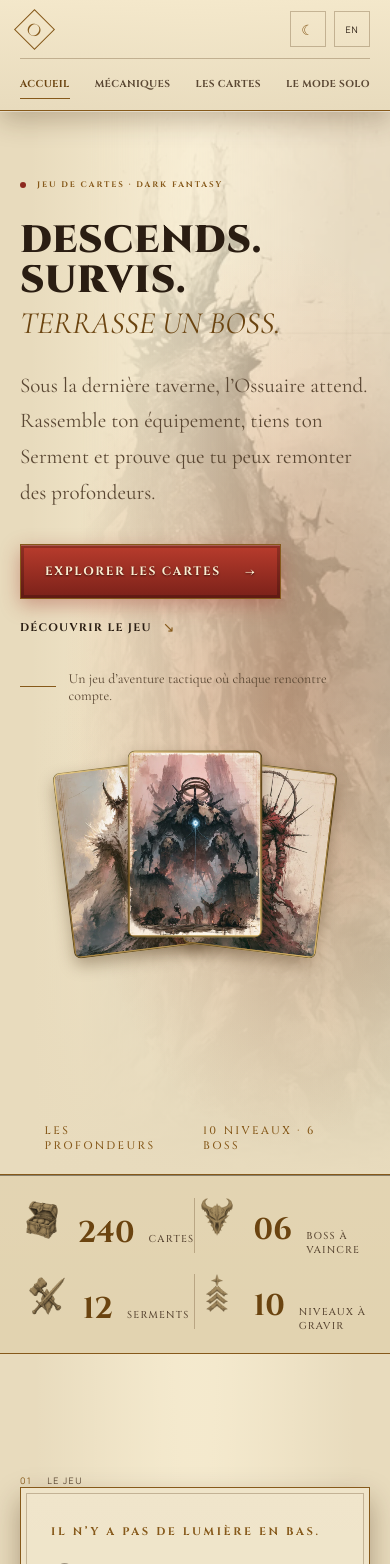
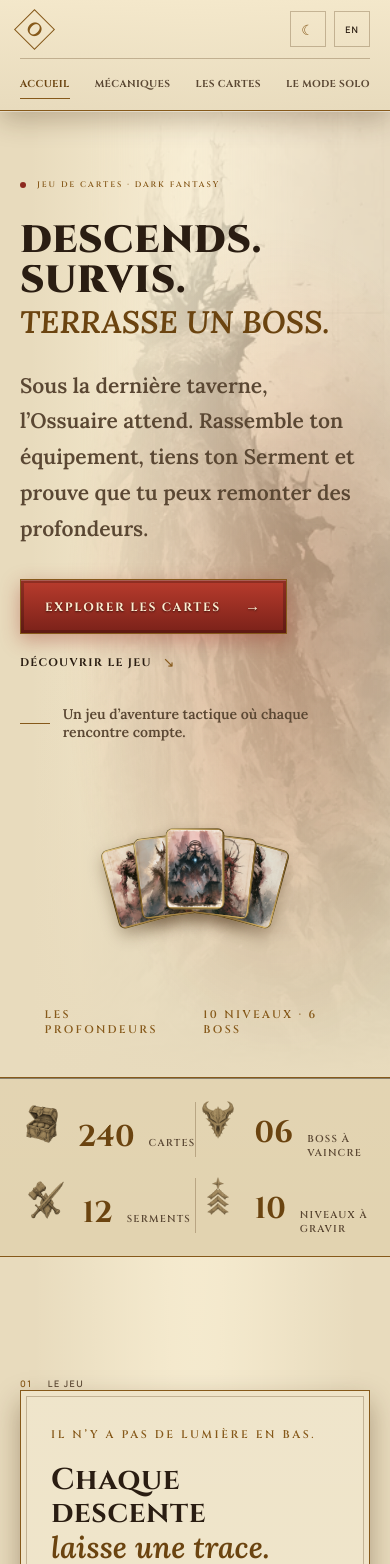
Before and after one commit to G33KOO/Ossuary-game, a React (Vite) app: page / in a window 390 px wide. Shown: the top 1564 px of the page. Built offline with nearby package versions, Linux system fonts and the light colour scheme.

Commit message:
Improve typography readability and fit all homepage cards

```diff
--- a/index.html
+++ b/index.html
@@ -12,7 +12,7 @@
     <link rel="preconnect" href="https://fonts.gstatic.com" crossorigin />
     <link
       rel="stylesheet"
-      href="https://fonts.googleapis.com/css2?family=Cinzel:wght@500;700;900&family=Cormorant+Garamond:ital,wght@0,400;0,500;0,600;1,400;1,500&family=Manrope:wght@400;600;700&display=swap"
+      href="https://fonts.googleapis.com/css2?family=Cinzel:wght@500;600;700;900&family=Lora:ital,wght@0,500;0,600;0,700;1,500;1,600&family=Manrope:wght@500;600;700&display=swap"
     />
     <title>Ossuaire — Descends. Survis. Terrasse un Boss.</title>
   </head>
--- a/src/App.css
+++ b/src/App.css
@@ -167,7 +167,7 @@
 .hero h1 {
   color: var(--bone);
   font-size: clamp(48px, 6.4vw, 92px);
-  font-weight: 500;
+  font-weight: 600;
   letter-spacing: -0.065em;
   line-height: 0.92;
   margin: 30px 0 26px;
@@ -177,7 +177,7 @@ h1 em,
 h2 em {
   color: var(--gold-light);
   font-family: var(--serif);
-  font-weight: 400;
+  font-weight: 600;
   letter-spacing: -0.055em;
 }
 
@@ -514,7 +514,7 @@ h2 em {
   color: var(--gold-light);
   font-family: var(--serif);
   font-size: 26px;
-  font-weight: 400;
+  font-weight: 600;
 }
 
 .stat-strip span {
@@ -564,7 +564,7 @@ h2 em {
 .solo-copy h2 {
   color: var(--bone);
   font-size: clamp(38px, 4.4vw, 62px);
-  font-weight: 500;
+  font-weight: 600;
   letter-spacing: -0.055em;
   line-height: 1.02;
   margin: 20px 0 0;
@@ -665,7 +665,7 @@ h2 em {
   color: var(--bone);
   font-family: var(--serif);
   font-size: 18px;
-  font-weight: 500;
+  font-weight: 600;
   margin: 0 0 10px;
 }
 
@@ -702,7 +702,7 @@ h2 em {
   color: var(--bone);
   font-family: var(--serif);
   font-size: 18px;
-  font-weight: 400;
+  font-weight: 600;
   margin: 7px 0 0;
 }
 
@@ -1028,7 +1028,7 @@ h2 em {
   color: var(--bone);
   font-family: var(--serif);
   font-size: 20px;
-  font-weight: 400;
+  font-weight: 600;
   margin: 14px 0 6px;
 }
 
@@ -1248,7 +1248,7 @@ h2 em {
   color: var(--card-foreground);
   font-family: var(--serif);
   font-size: 36px;
-  font-weight: 400;
+  font-weight: 600;
   line-height: 1.1;
   margin: 10px 0 4px;
 }
@@ -1693,7 +1693,7 @@ h2 em {
 .page-heading h1 {
   font-family: var(--serif);
   font-size: clamp(40px, 5vw, 68px);
-  font-weight: 400;
+  font-weight: 600;
   line-height: 1.05;
   margin: 12px 0 20px;
 }
@@ -1969,7 +1969,7 @@ h2 em {
 .rule-section h2 {
   font-family: var(--serif);
   font-size: clamp(30px, 3.4vw, 42px);
-  font-weight: 400;
+  font-weight: 600;
   margin: 0 0 20px;
 }
 
@@ -1977,7 +1977,7 @@ h2 em {
   color: var(--gold-light);
   font-family: var(--serif);
   font-size: 24px;
-  font-weight: 400;
+  font-weight: 600;
   margin: 32px 0 12px;
 }
 
--- a/src/index.css
+++ b/src/index.css
@@ -1,7 +1,7 @@
 :root {
   --page-pad: clamp(24px, 7vw, 104px);
   --sans: 'Manrope', 'Segoe UI', sans-serif;
-  --serif: 'Cormorant Garamond', Georgia, serif;
+  --serif: 'Lora', Georgia, serif;
   --background: #171512;
   --surface: #1c1915;
   --surface-strong: #211c17;
@@ -22,7 +22,7 @@
   color-scheme: dark;
   font-family: var(--sans);
   font-synthesis: none;
-  font-weight: 400;
+  font-weight: 600;
   text-rendering: optimizeLegibility;
   -webkit-font-smoothing: antialiased;
   -moz-osx-font-smoothing: grayscale;
--- a/src/styles/fantasy.css
+++ b/src/styles/fantasy.css
@@ -4,8 +4,8 @@
  */
 
 :root {
-  --display: 'Cinzel', 'Cormorant Garamond', Georgia, serif;
-  --serif: 'Cormorant Garamond', Georgia, serif;
+  --display: 'Cinzel', 'Lora', Georgia, serif;
+  --serif: 'Lora', Georgia, serif;
   --background: #100c0a;
   --surface: #1a1411;
   --surface-strong: #221a15;
@@ -215,6 +215,7 @@ h2 em {
 
 .hero-art {
   background: none;
+  container-type: inline-size;
   flex-direction: column;
   min-height: 640px;
 }
@@ -225,9 +226,9 @@ h2 em {
 }
 
 .hero-fan {
-  height: 460px;
+  height: min(460px, 64cqw);
   position: relative;
-  width: min(560px, 100%);
+  width: 100%;
 }
 
 .fan-card {
@@ -241,15 +242,15 @@ h2 em {
   border-radius: 12px;
   box-shadow: var(--shadow-card), inset 0 0 0 1px rgb(0 0 0 / 55%);
   left: 50%;
-  margin: 0 0 0 -112px;
+  margin: 0 0 0 calc(min(224px, 28cqw) / -2);
   padding: 3px;
   position: absolute;
-  top: 40px;
+  top: min(40px, 6cqw);
   transform: translate(var(--x), var(--y)) rotate(var(--r));
   transition:
     transform 260ms ease,
     box-shadow 260ms ease;
-  width: 224px;
+  width: min(224px, 28cqw);
 }
 
 .fan-card img {
@@ -261,34 +262,34 @@ h2 em {
 }
 
 .fan-card:nth-child(1) {
-  --x: -215px;
-  --y: 36px;
+  --x: calc(-1 * min(215px, 27cqw));
+  --y: min(36px, 5cqw);
   --r: -15deg;
   z-index: 1;
 }
 
 .fan-card:nth-child(2) {
-  --x: -108px;
-  --y: 10px;
+  --x: calc(-1 * min(108px, 13.5cqw));
+  --y: min(10px, 1.5cqw);
   --r: -7deg;
   z-index: 2;
 }
 
 .fan-card:nth-child(3) {
-  --y: -14px;
+  --y: calc(-1 * min(14px, 2cqw));
   z-index: 4;
 }
 
 .fan-card:nth-child(4) {
-  --x: 108px;
-  --y: 10px;
+  --x: min(108px, 13.5cqw);
+  --y: min(10px, 1.5cqw);
   --r: 7deg;
   z-index: 3;
 }
 
 .fan-card:nth-child(5) {
-  --x: 215px;
-  --y: 36px;
+  --x: min(215px, 27cqw);
+  --y: min(36px, 5cqw);
   --r: 15deg;
   z-index: 2;
 }
@@ -904,18 +905,12 @@ h2 em {
   }
 
   .hero-art {
-    min-height: 460px;
+    min-height: 0;
+    padding: 24px 0 40px;
   }
 
   .hero-fan {
-    height: 380px;
-    transform: scale(0.72);
-    transform-origin: top center;
-  }
-
-  .fan-card:nth-child(1),
-  .fan-card:nth-child(5) {
-    display: none;
+    height: min(460px, 64cqw);
   }
 
   .page-heading.has-art {
```
